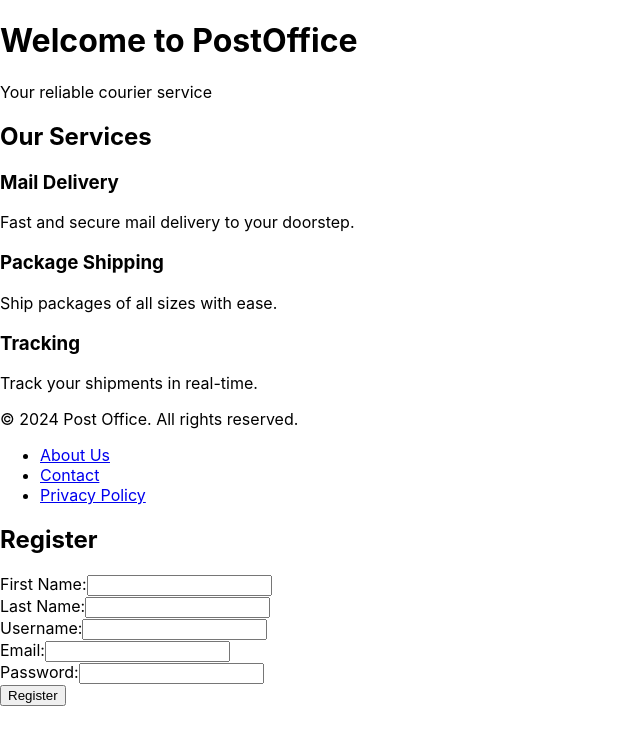
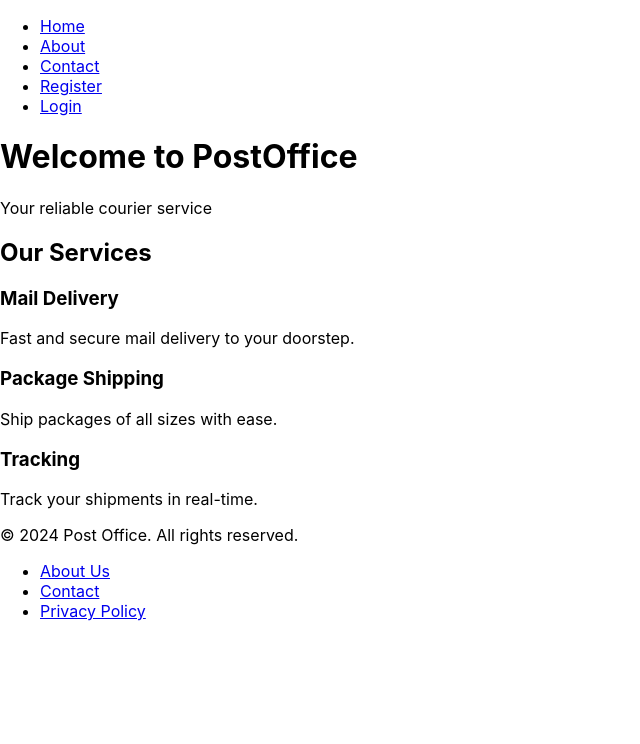
Before and after one commit to LuisangelE-04/Database-Project, a React (Create React App) app in the folder frontend/: page / in a window 1280 px wide. Shown: the top 744 px of the page, without its empty margins (0-640 px from the left). Built offline with nearby package versions, Linux system fonts and the light colour scheme.

Commit message:
add navbar to landing page

```diff
--- a/frontend/src/components/NavBar.js
+++ b/frontend/src/components/NavBar.js
@@ -4,9 +4,15 @@
   return (
     <nav>
       <ul>
-        <li><a href="/">Home</a></li>
-        <li><a href="/about">About</a></li>
-        <li><a href="/contact">Contact</a></li>
+        <div>
+          <li><a href="/">Home</a></li>
+          <li><a href="/about">About</a></li>
+          <li><a href="/contact">Contact</a></li>
+        </div>
+        <div>
+          <li><a href="/register">Register</a></li>
+          <li><a href="/login">Login</a></li>
+        </div>
       </ul>
     </nav>
   );
--- a/frontend/src/index.js
+++ b/frontend/src/index.js
@@ -10,7 +10,6 @@
 root.render(
   <React.StrictMode>
     <Landing />
-    <Register />
   </React.StrictMode>
 );
 
--- a/frontend/src/pages/Landing.js
+++ b/frontend/src/pages/Landing.js
@@ -1,10 +1,12 @@
 import React from 'react';
+import NavBar from '../components/NavBar';
 import Footer from '../components/Footer';
 import '../css/Landing.css';
 
 const LandingPage = () => {
   return (
     <div className="landing-container">
+      <NavBar />
       <header className="landing-header">
         <h1>Welcome to PostOffice</h1>
         <p>Your reliable courier service</p>
```
